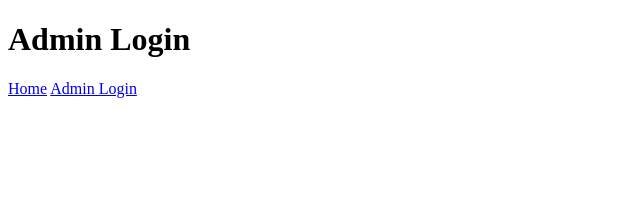
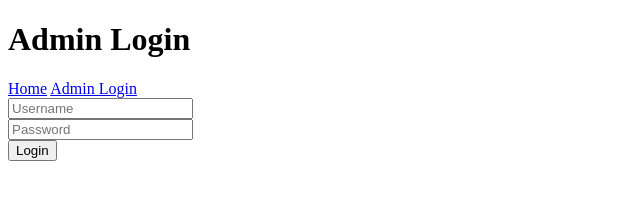
Before and after one commit to PROX-E/POLIBLOG, a plain HTML site: page admin.html in a window 1280 px wide. Shown: the whole page, without its empty margins (0-640 px from the left). Drawn offline with Linux system fonts and the light colour scheme.

Commit message:
add login form

```diff
--- a/admin.html
+++ b/admin.html
@@ -14,6 +14,11 @@
             <a href="admin.html" id="loginButton" class="nav-button">Admin Login</a>
         </nav>
     </header>
+    <form id="loginForm">
+        <input type="text" id="username" placeholder="Username" required><br>
+        <input type="password" id="password" placeholder="Password" required><br>
+        <button type="submit">Login</button>
+    </form>
 
 </body>
 </html>
```
